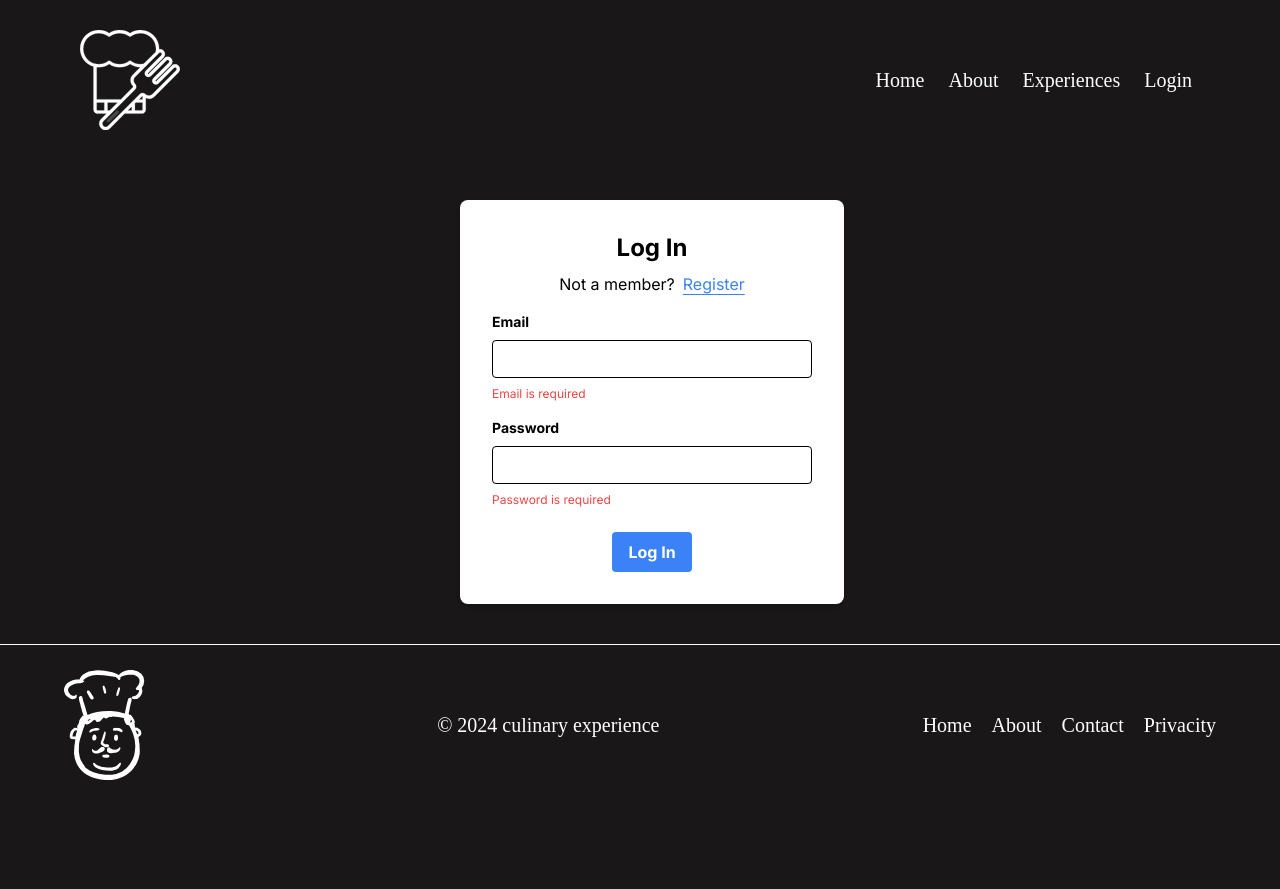
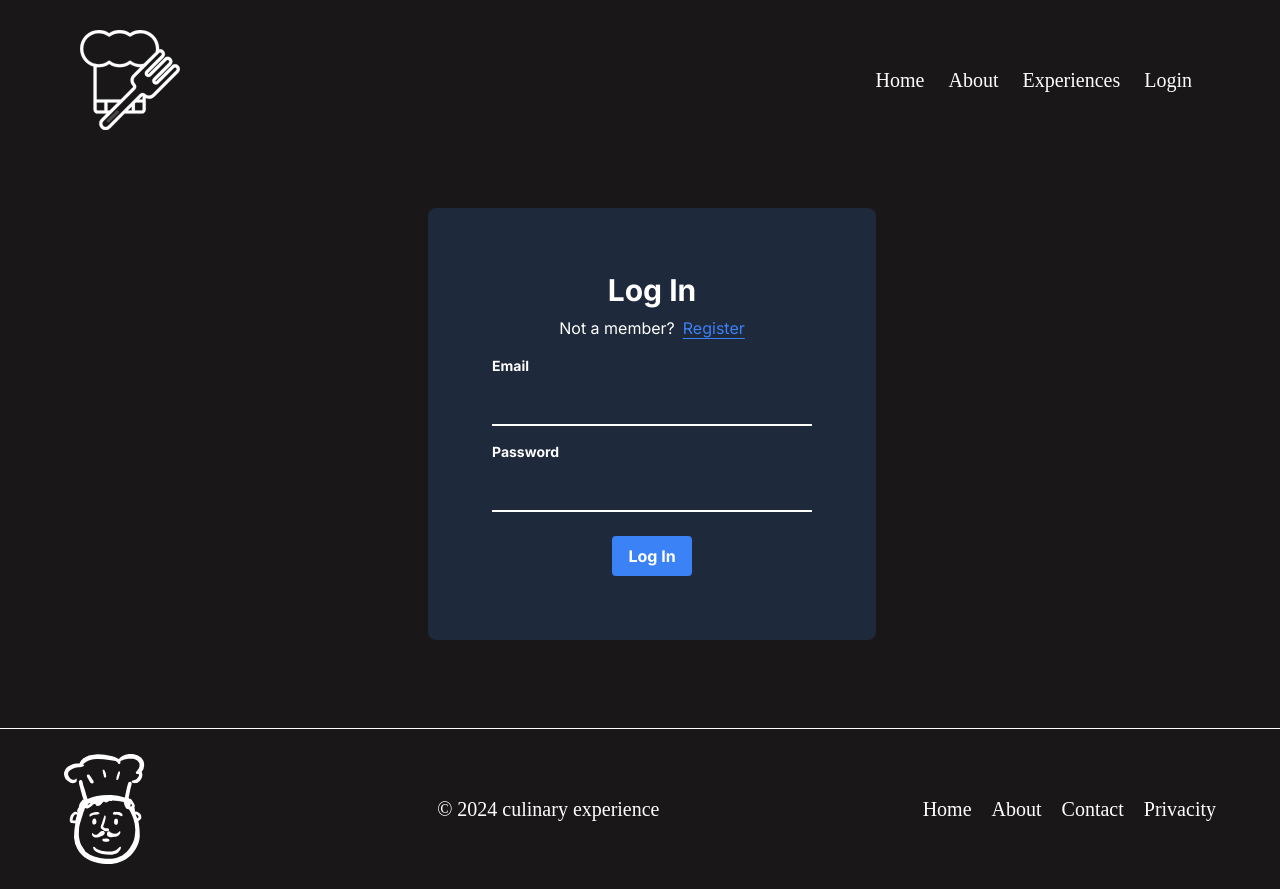
Before and after one commit to ottorst/proyectofinal, a Next.js app in the folder front/: page /login in a window 1280 px wide. Before the commit the page ends 805 px from the top, so only its background shows below. Built offline with nearby package versions, Linux system fonts and the light colour scheme.

Commit message:
formato login

```diff
--- a/front/src/components/Login/login.tsx
+++ b/front/src/components/Login/login.tsx
@@ -1,5 +1,5 @@
 'use client';
-import { useEffect, useState } from 'react';
+import { useState } from 'react';
 import Swal from 'sweetalert2';
 import { ValidateLogin } from './validateLogin';
 import { LoginFormErrors, LoginForm } from './interfaces';
@@ -34,9 +34,9 @@ const LoginFormClient: React.FC = () => {
     const handleLogin = async () => {
         try {
             setFormError("");
+            if (!errorMessage.email && !errorMessage.password) {
                 const userData = await loginUser(dataUser.email, dataUser.password);
-
-            setToken(userData.token)
+                setToken(userData.token);
 
                 Swal.fire({
                     title: 'Login Successful',
@@ -46,57 +46,59 @@ const LoginFormClient: React.FC = () => {
                 }).then(() => {
                     router.push('/home');
                 });
+            }
         } catch (error) {
+            if (!errorMessage.email && !errorMessage.password) {
                 if (error instanceof Error) {
                     setFormError(error.message);
+                }
             }
         }
     };
 
     const handleSubmit = (event: React.FormEvent<HTMLFormElement>) => {
         event.preventDefault();
-        handleLogin();
-    };
-
-    useEffect(() => {
         const errors = ValidateLogin(dataUser);
         setErrorMessage(errors);
-    }, [dataUser]);
+        if (!errors.email && !errors.password) {
+            handleLogin();
+        }
+    };
 
     return (
         <div className="text-black flex items-center justify-center p-10 ml-6">
-            <div className="bg-white p-8 rounded-lg shadow-md w-96">
-                <h2 className="text-2xl font-bold mb-2 text-center text-black">Log In</h2>
+            <div className="rounded-lg max-w-md p-16 bg-slate-800 mt-2 mb-12 w-full">
+                <h2 className="text-3xl font-bold mb-2 text-center text-white">Log In</h2>
                 <div className="flex items-center justify-center space-x-2">
-                            <p>Not a member?</p>
-                            <Link href={"/User"} className="text-blue-500 underline-offset-4 underline">
+                    <p className='text-white'>Not a member?</p>
+                    <Link href={"/register"} className="text-blue-500 underline-offset-4 underline">
                         Register
                     </Link>
                 </div>
                 <form onSubmit={handleSubmit}>
-                    <div className="mb-4 mt-4">
-                        <label className="block text-gray-700 text-sm font-bold mb-2">Email</label>
+                    <div className="mb-4 mt-4 text-white">
+                        <label className="block text-gray-700 text-sm font-bold mb-2 peer-focus:font-medium">Email</label>
                         <input
                             type="email"
                             name="email"
-                            className="border rounded w-full py-2 px-3 text-gray-700 leading-tight focus:outline-none focus:shadow-outline"
+                            className="block py-2.5 px-0 w-full text-sm text-gray-900 bg-transparent border-0 border-b-2 border-b-white appearance-none dark:text-white dark:border-gray-600 dark:focus:border-blue-500 focus:outline-none focus:ring-0 focus:border-blue-600 peer input:valid:border-blue-600 input-autofill"
                             onChange={handleChange}
                             value={dataUser.email}
                         />
                         {errorMessage.email && <p className="text-red-500 text-xs mt-2">{errorMessage.email}</p>}
                     </div>
-                    <div className="mb-6">
-                        <label className="block text-gray-700 text-sm font-bold mb-2">Password</label>
+                    <div className="mb-6 text-white">
+                        <label className="block text-gray-700 text-sm font-bold mb-2 peer-focus:font-medium">Password</label>
                         <input
                             type="password"
                             name="password"
-                            className="border rounded w-full py-2 px-3 text-gray-700 leading-tight focus:outline-none focus:shadow-outline"
+                            className="block py-2.5 px-0 w-full text-sm text-gray-900 bg-transparent border-0 border-b-2 border-b-white appearance-none dark:text-white dark:border-gray-600 dark:focus:border-blue-500 focus:outline-none focus:ring-0 focus:border-blue-600 peer input:valid:border-blue-600 input-autofill"
                             onChange={handleChange}
                             value={dataUser.password}
                         />
                         {errorMessage.password && <p className="text-red-500 text-xs mt-2">{errorMessage.password}</p>}
                     </div>
-                    {formError && <p className="text-red-500 text-xs mt-2">{formError}</p>}
+                    {formError && !errorMessage.email && !errorMessage.password && <p className="text-red-500 text-xs mt-2">{formError}</p>}
                     <div className="flex items-center justify-center">
                         <button
                             type="submit"
--- a/front/src/components/register/Register.tsx
+++ b/front/src/components/register/Register.tsx
@@ -7,6 +7,7 @@ import { IRegisterProps } from "@/src/types/IRegisterProps";
 import { IRegisterErrorProps } from "@/src/types/IRegisterErrorProps";
 import { validateFormRegister } from "@/src/helpers/formValidation";
 import { register } from "../../helpers/authRegister";
+import Link from "next/link";
 
 const Register: React.FC = () => {
   const router = useRouter();
@@ -108,7 +109,14 @@ const Register: React.FC = () => {
 
   return (
     <div className="rounded-lg max-w-fit p-6 bg-slate-800 mt-2 mb-12">
-      <form  onSubmit={handleSubmit} className=" max-w-md mx-auto ">
+      <h2 className="text-3xl text-center justify-center sm:mt-10 sm:mb-4">Create new account</h2>
+      <div className="flex justify-center items-center mb-10 space-x-2">
+        <p>Already a member?</p>
+        <Link href={"/login"} className="text-blue-500 underline-offset-4 underline">
+          Log In
+        </Link>
+      </div>
+      <form onSubmit={handleSubmit} className=" max-w-md mx-auto ">
         <div className="relative z-0 w-full mb-5 group bg-transparent">
           <input
             className="block py-2.5  px-0 w-full text-sm text-gray-900  bg-transparent border-0 border-b-2 border-b-white appearance-none dark:text-white dark:border-gray-600 dark:focus:border-blue-500  focus:outline-none focus:ring-0 focus:border-blue-600 peer input:valid:border-blue-600 input-autofill"
```
Also changed, not shown: 1 other file (tests, documents, lock files or other folders). Lines whose indentation alone changed are shown as unchanged.
